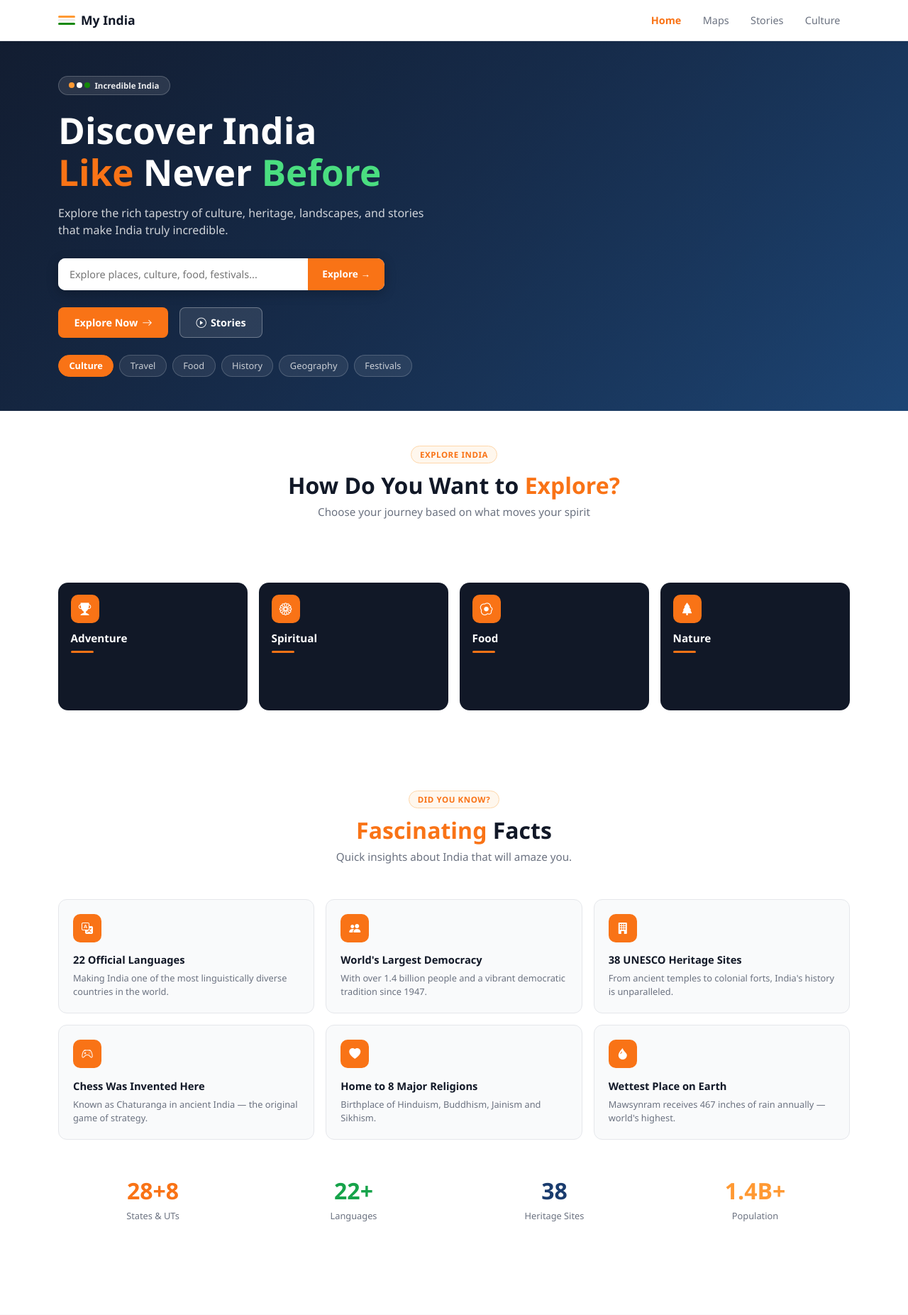
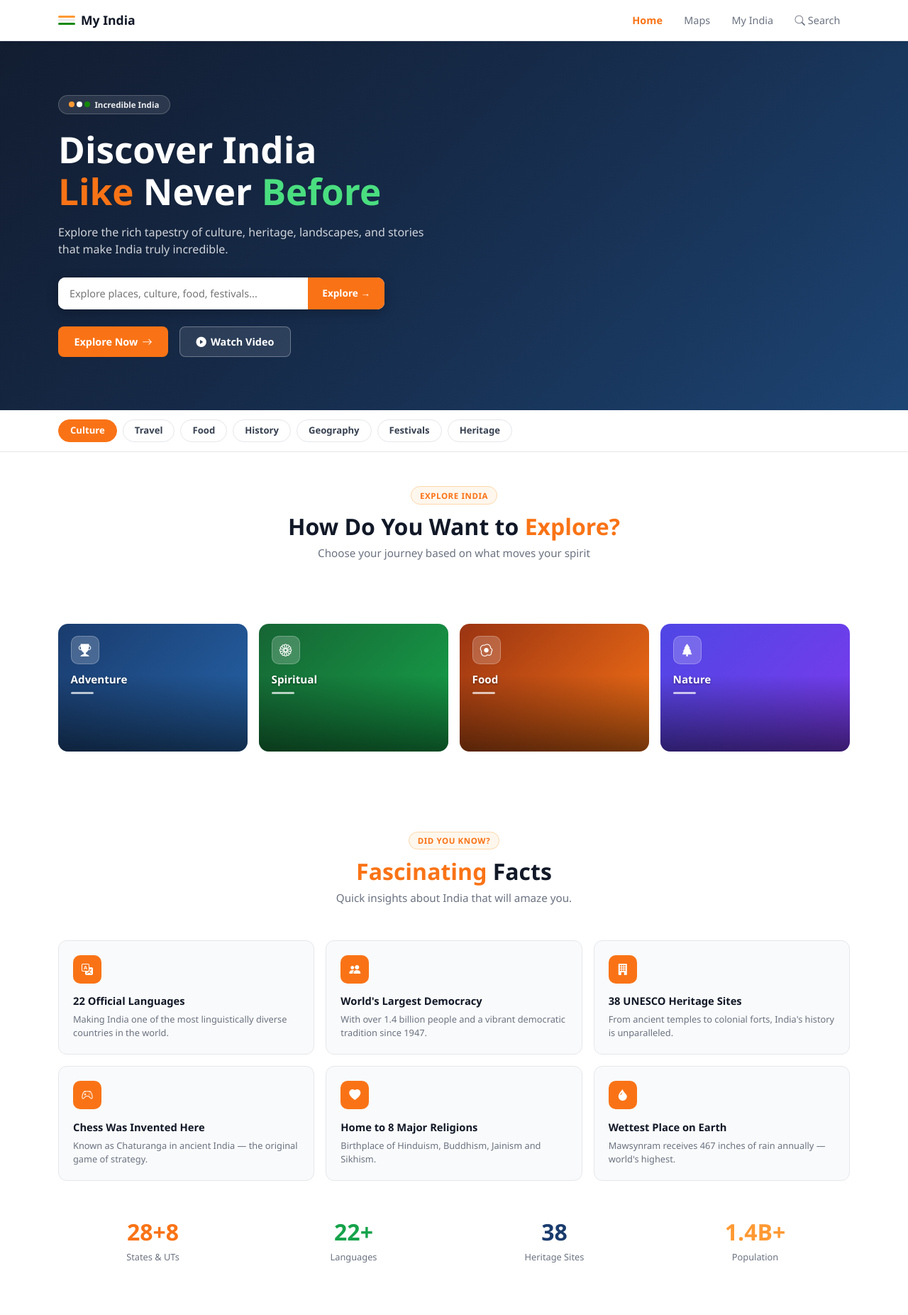
Before and after one commit to ag1170-pixel/MOI_project, a Django app: page / in a window 1280 px wide. Shown: the top 1853 px of the page at 71% size. Run offline with Django 5.2, Linux system fonts and the light colour scheme; data comes from the database, SQL or seed files in the repository; data that the repository does not hold is empty; some libraries are stand-ins or nearby versions.

Commit message:
UI redesign to match Figma: pills below hero, gradient explore boxes, orange My India, social icons
- public_base.html: cat-pills restyled for white background with border/hover effect;
  new .cat-pills-bar sticky strip below hero; explore-box updated to rich color
  gradients (eb-1..eb-4) with glassmorphism icon and dark overlay; art-tags moved
  to bottom of card image; social icons (Twitter/X, Instagram, Facebook, YouTube)
  added to footer; nav updated with Search link, Culture replaced by My India
- home.html: cat-pills moved out of dark hero into new white .cat-pills-bar section;
  "Stories" CTA renamed "Watch Video" with play-circle-fill icon; explore boxes
  cycle through eb-1..eb-4 gradient classes
- my_india.html: hero gradient changed from purple (#7C3AED/#4F46E5) to warm orange
  (#C2410C → #F97316 → #FB923C); badge and count pill updated to glass style;
  featured card placeholder updated to match; category pills bar added below hero
- maps.html: article count badge updated to glass style; category pills bar added

Co-Authored-By: Claude Sonnet 4.6 <noreply@anthropic.com>

```diff
--- a/templates/public/home.html
+++ b/templates/public/home.html
@@ -41,28 +41,34 @@
           <button type="submit">Explore &rarr;</button>
         </form>
 
-        <div class="d-flex gap-3 flex-wrap mb-4">
-          <a href="{{ site.hero_cta_url }}" class="btn-explore">
-            {{ site.hero_cta_text }} <i class="bi bi-arrow-right"></i>
+        <div class="d-flex gap-3 flex-wrap">
+          <a href="{{ site.hero_cta_url|default:'/maps' }}" class="btn-explore">
+            {{ site.hero_cta_text|default:"Explore Now" }} <i class="bi bi-arrow-right"></i>
           </a>
           <a href="/my-india" class="btn-outline-hero">
-            <i class="bi bi-play-circle"></i> Stories
+            <i class="bi bi-play-circle-fill"></i> Watch Video
           </a>
-        </div>
-
-        <div class="cat-pills">
-          <a href="/my-india"         class="cat-pill active">Culture</a>
-          <a href="/search/?q=travel" class="cat-pill">Travel</a>
-          <a href="/search/?q=food"   class="cat-pill">Food</a>
-          <a href="/search/?q=history" class="cat-pill">History</a>
-          <a href="/maps"             class="cat-pill">Geography</a>
-          <a href="/search/?q=festivals" class="cat-pill">Festivals</a>
         </div>
 
       </div>
     </div>
   </div>
 </section>
+
+<!-- ═══ CATEGORY PILLS ═══ -->
+<div class="cat-pills-bar">
+  <div class="container">
+    <div class="cat-pills">
+      <a href="/my-india"              class="cat-pill active">Culture</a>
+      <a href="/search/?q=travel"      class="cat-pill">Travel</a>
+      <a href="/search/?q=food"        class="cat-pill">Food</a>
+      <a href="/search/?q=history"     class="cat-pill">History</a>
+      <a href="/maps"                  class="cat-pill">Geography</a>
+      <a href="/search/?q=festivals"   class="cat-pill">Festivals</a>
+      <a href="/search/?q=heritage"    class="cat-pill">Heritage</a>
+    </div>
+  </div>
+</div>
 
 <!-- ═══ EXPLORE BOXES ═══ -->
 <div class="container">
@@ -74,8 +80,9 @@
 
   <div class="row g-3 mb-5">
     {% for item in explore_items %}
+    {% with color_class="eb-"|add:forloop.counter|stringformat:"s" %}
     <div class="col-6 col-md-3">
-      <a href="{{ item.url|default:'/search/?q='|add:item.label }}" class="explore-box text-decoration-none d-block">
+      <a href="{{ item.url|default:'/search/?q='|add:item.label }}" class="explore-box {{ color_class }} text-decoration-none d-block">
         <div class="box-body">
           <div class="box-icon"><i class="bi bi-{{ item.icon }}"></i></div>
           <div class="box-title">{{ item.label }}</div>
@@ -83,18 +90,19 @@
         </div>
       </a>
     </div>
+    {% endwith %}
     {% empty %}
     <div class="col-6 col-md-3">
-      <a href="/search/?q=adventure" class="explore-box text-decoration-none d-block"><div class="box-body"><div class="box-icon"><i class="bi bi-trophy-fill"></i></div><div class="box-title">Adventure</div><div class="box-line"></div></div></a>
+      <a href="/search/?q=adventure" class="explore-box eb-1 text-decoration-none d-block"><div class="box-body"><div class="box-icon"><i class="bi bi-trophy-fill"></i></div><div class="box-title">Adventure</div><div class="box-line"></div></div></a>
     </div>
     <div class="col-6 col-md-3">
-      <a href="/search/?q=spiritual" class="explore-box text-decoration-none d-block"><div class="box-body"><div class="box-icon"><i class="bi bi-flower1"></i></div><div class="box-title">Spiritual</div><div class="box-line"></div></div></a>
+      <a href="/search/?q=spiritual" class="explore-box eb-2 text-decoration-none d-block"><div class="box-body"><div class="box-icon"><i class="bi bi-flower1"></i></div><div class="box-title">Spiritual</div><div class="box-line"></div></div></a>
     </div>
     <div class="col-6 col-md-3">
-      <a href="/search/?q=food" class="explore-box text-decoration-none d-block"><div class="box-body"><div class="box-icon"><i class="bi bi-egg-fried"></i></div><div class="box-title">Food</div><div class="box-line"></div></div></a>
+      <a href="/search/?q=food" class="explore-box eb-3 text-decoration-none d-block"><div class="box-body"><div class="box-icon"><i class="bi bi-egg-fried"></i></div><div class="box-title">Food</div><div class="box-line"></div></div></a>
     </div>
     <div class="col-6 col-md-3">
-      <a href="/maps" class="explore-box text-decoration-none d-block"><div class="box-body"><div class="box-icon"><i class="bi bi-tree-fill"></i></div><div class="box-title">Nature</div><div class="box-line"></div></div></a>
+      <a href="/maps" class="explore-box eb-4 text-decoration-none d-block"><div class="box-body"><div class="box-icon"><i class="bi bi-tree-fill"></i></div><div class="box-title">Nature</div><div class="box-line"></div></div></a>
     </div>
     {% endfor %}
   </div>
--- a/templates/public/public_base.html
+++ b/templates/public/public_base.html
@@ -60,9 +60,11 @@
     .btn-outline-hero { background: rgba(255,255,255,.1); border: 1px solid rgba(255,255,255,.3); color: #fff; border-radius: 8px; padding: .6rem 1.4rem; font-weight: 600; font-size: .9rem; display: inline-flex; align-items: center; gap: 6px; text-decoration: none; transition: background .15s; }
     .btn-outline-hero:hover { background: rgba(255,255,255,.2); color: #fff; }
 
+    /* ── CATEGORY PILLS BAR (below hero, white bg) ── */
+    .cat-pills-bar { background: #fff; border-bottom: 1px solid var(--border); padding: .8rem 0; }
     .cat-pills { display: flex; gap: .5rem; flex-wrap: wrap; }
-    .cat-pill { background: rgba(255,255,255,.08); border: 1px solid rgba(255,255,255,.18); color: rgba(255,255,255,.75); border-radius: 20px; padding: .3rem .9rem; font-size: .8rem; font-weight: 500; text-decoration: none; cursor: pointer; transition: background .15s, border-color .15s; }
-    .cat-pill:hover { background: rgba(255,255,255,.18); border-color: rgba(255,255,255,.35); color: #fff; }
+    .cat-pill { background: #fff; border: 1.5px solid var(--border); color: #374151; border-radius: 20px; padding: .32rem 1rem; font-size: .82rem; font-weight: 600; text-decoration: none; cursor: pointer; transition: all .15s; white-space: nowrap; }
+    .cat-pill:hover { background: #FFF7ED; border-color: var(--orange); color: var(--orange); }
     .cat-pill.active { background: var(--orange); border-color: var(--orange); color: #fff; font-weight: 700; }
     .cat-pill.active:hover { background: #EA6C10; }
 
@@ -81,7 +83,7 @@
     .art-card .img-wrap img { width: 100%; height: 100%; object-fit: cover; transition: transform .3s; }
     .art-card:hover .img-wrap img { transform: scale(1.04); }
     .art-card .img-placeholder { width: 100%; height: 100%; background: linear-gradient(135deg, #FFF7ED, #FFEDD5); display: flex; align-items: center; justify-content: center; color: var(--orange); font-size: 3rem; opacity: .5; }
-    .art-tags { position: absolute; top: 10px; left: 10px; display: flex; gap: 5px; }
+    .art-tags { position: absolute; bottom: 10px; left: 10px; display: flex; gap: 5px; flex-wrap: wrap; }
     .art-tag  { background: rgba(255,255,255,.9); backdrop-filter: blur(4px); color: #374151; font-size: .68rem; font-weight: 700; padding: .2rem .55rem; border-radius: 6px; }
     .art-card .body { padding: 1.1rem; flex: 1; display: flex; flex-direction: column; }
     .art-card .art-title { font-size: .97rem; font-weight: 700; color: #111827; margin-bottom: .45rem; line-height: 1.4; display: -webkit-box; -webkit-line-clamp: 2; -webkit-box-orient: vertical; overflow: hidden; }
@@ -104,12 +106,17 @@
     .feat-link  { color: rgba(255,255,255,.8); font-size: .78rem; font-weight: 600; text-decoration: none; display: inline-flex; align-items: center; gap: 4px; margin-top: .5rem; }
 
     /* ── EXPLORE BOXES ── */
-    .explore-box { background: #111827; border-radius: 14px; height: 180px; display: flex; align-items: flex-end; transition: transform .2s, box-shadow .2s; cursor: pointer; }
-    .explore-box:hover { transform: translateY(-4px); box-shadow: 0 8px 28px rgba(0,0,0,.3); background: #1e293b; }
-    .explore-box .box-body { padding: 1.1rem; width: 100%; }
-    .box-icon  { width: 40px; height: 40px; background: var(--orange); border-radius: 10px; display: flex; align-items: center; justify-content: center; font-size: 1.1rem; color: #fff; margin-bottom: .6rem; }
-    .box-title { color: #fff; font-weight: 700; font-size: .95rem; }
-    .box-line  { width: 32px; height: 3px; background: var(--orange); border-radius: 2px; margin-top: .4rem; }
+    .explore-box { border-radius: 14px; height: 180px; display: flex; align-items: flex-end; transition: transform .2s, box-shadow .2s; cursor: pointer; overflow: hidden; position: relative; }
+    .explore-box:hover { transform: translateY(-4px); box-shadow: 0 10px 32px rgba(0,0,0,.35); }
+    .explore-box::before { content: ''; position: absolute; inset: 0; background: linear-gradient(0deg, rgba(0,0,0,.55) 0%, transparent 60%); z-index: 1; }
+    .explore-box .box-body { padding: 1.1rem; width: 100%; position: relative; z-index: 2; }
+    .eb-1 { background: linear-gradient(135deg, #1a3c6e 0%, #2563a8 100%); }
+    .eb-2 { background: linear-gradient(135deg, #166534 0%, #16a34a 100%); }
+    .eb-3 { background: linear-gradient(135deg, #9a3412 0%, #F97316 100%); }
+    .eb-4 { background: linear-gradient(135deg, #4f46e5 0%, #7c3aed 100%); }
+    .box-icon  { width: 40px; height: 40px; background: rgba(255,255,255,.2); backdrop-filter: blur(4px); border: 1px solid rgba(255,255,255,.25); border-radius: 10px; display: flex; align-items: center; justify-content: center; font-size: 1.1rem; color: #fff; margin-bottom: .6rem; }
+    .box-title { color: #fff; font-weight: 700; font-size: .95rem; text-shadow: 0 1px 3px rgba(0,0,0,.4); }
+    .box-line  { width: 32px; height: 3px; background: rgba(255,255,255,.7); border-radius: 2px; margin-top: .4rem; }
 
     /* ── FACTS ── */
     .fact-card { background: #F9FAFB; border: 1px solid var(--border); border-radius: 12px; padding: 1.25rem; }
@@ -135,7 +142,7 @@
     /* ── FOOTER ── */
     .site-footer { background: #111827; color: rgba(255,255,255,.55); padding: 3rem 0 1.5rem; font-size: .875rem; margin-top: 0; }
     .footer-brand   { color: #fff; font-weight: 800; font-size: 1.05rem; }
-    .footer-tagline { color: rgba(255,255,255,.45); font-size: .82rem; margin-top: .3rem; }
+    .footer-tagline { color: rgba(255,255,255,.45); font-size: .82rem; margin-top: .3rem; max-width: 260px; line-height: 1.55; }
     .site-footer h6 { color: #fff; font-weight: 700; font-size: .82rem; text-transform: uppercase; letter-spacing: .04em; margin-bottom: .85rem; }
     .site-footer ul { list-style: none; padding: 0; margin: 0; }
     .site-footer li { margin-bottom: .4rem; }
@@ -143,6 +150,10 @@
     .site-footer a:hover { color: var(--orange); }
     .site-footer hr { border-color: rgba(255,255,255,.08); margin: 2rem 0 1.25rem; }
     .footer-bottom  { font-size: .78rem; color: rgba(255,255,255,.3); }
+    /* Social icons */
+    .social-icons { display: flex; gap: .55rem; margin-top: 1rem; }
+    .social-icons a { width: 34px; height: 34px; border-radius: 8px; background: rgba(255,255,255,.08); border: 1px solid rgba(255,255,255,.1); color: rgba(255,255,255,.6); display: flex; align-items: center; justify-content: center; text-decoration: none; font-size: 1rem; transition: background .15s, color .15s, border-color .15s; }
+    .social-icons a:hover { background: var(--orange); color: #fff; border-color: var(--orange); }
 
     /* ── MISC ── */
     .sec-wrap { padding: 4rem 0; }
@@ -203,10 +214,10 @@
       <!-- Collapsible nav -->
       <div class="collapse navbar-collapse" id="mainNavMenu">
         <nav class="site-nav ms-auto">
-          <a href="/"         class="{% block nav_home %}{% endblock %}">Home</a>
-          <a href="/maps"     class="{% block nav_maps %}{% endblock %}">Maps</a>
-          <a href="/my-india" class="{% block nav_my_india %}{% endblock %}">Stories</a>
-          <a href="/my-india" class="{% block nav_culture %}{% endblock %}">Culture</a>
+          <a href="/"              class="{% block nav_home %}{% endblock %}">Home</a>
+          <a href="/maps"          class="{% block nav_maps %}{% endblock %}">Maps</a>
+          <a href="/my-india"      class="{% block nav_my_india %}{% endblock %}">My India</a>
+          <a href="/search/"       class="{% block nav_search %}{% endblock %}"><i class="bi bi-search me-1"></i>Search</a>
         </nav>
         {% if request.user.is_authenticated %}
         <a href="/dashboard/" class="btn-panel ms-md-3 mt-2 mt-md-0 d-inline-block">
@@ -236,6 +247,12 @@
           <div class="footer-brand">My India</div>
         </div>
         <div class="footer-tagline">Explore the rich tapestry of culture, heritage, landscapes, and stories that make India truly incredible.</div>
+        <div class="social-icons">
+          <a href="#" title="Twitter / X"><i class="bi bi-twitter-x"></i></a>
+          <a href="#" title="Instagram"><i class="bi bi-instagram"></i></a>
+          <a href="#" title="Facebook"><i class="bi bi-facebook"></i></a>
+          <a href="#" title="YouTube"><i class="bi bi-youtube"></i></a>
+        </div>
       </div>
 
       <div class="col-lg-2 col-md-3 col-6">
```
Also changed, not shown: templates/public/maps.html (+14 -1 lines), templates/public/my_india.html (+20 -7 lines).
